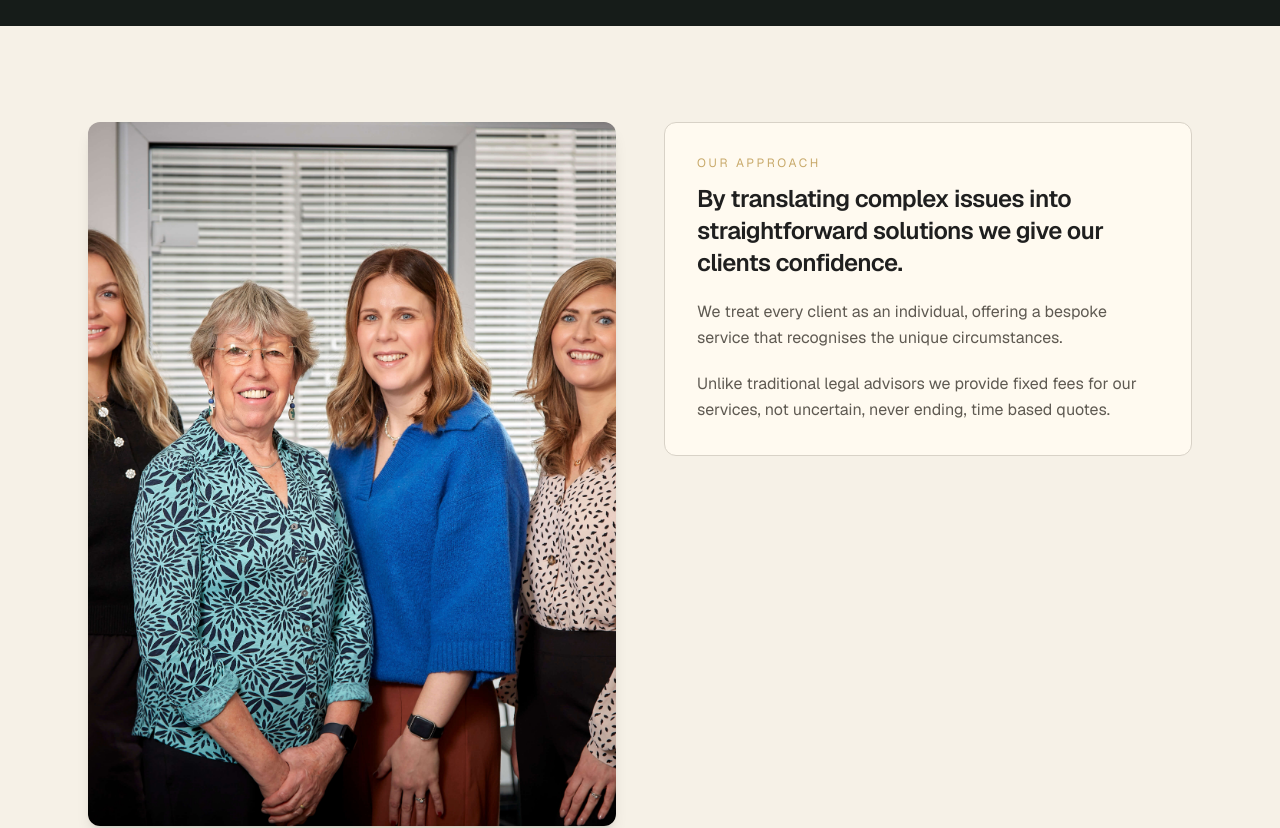
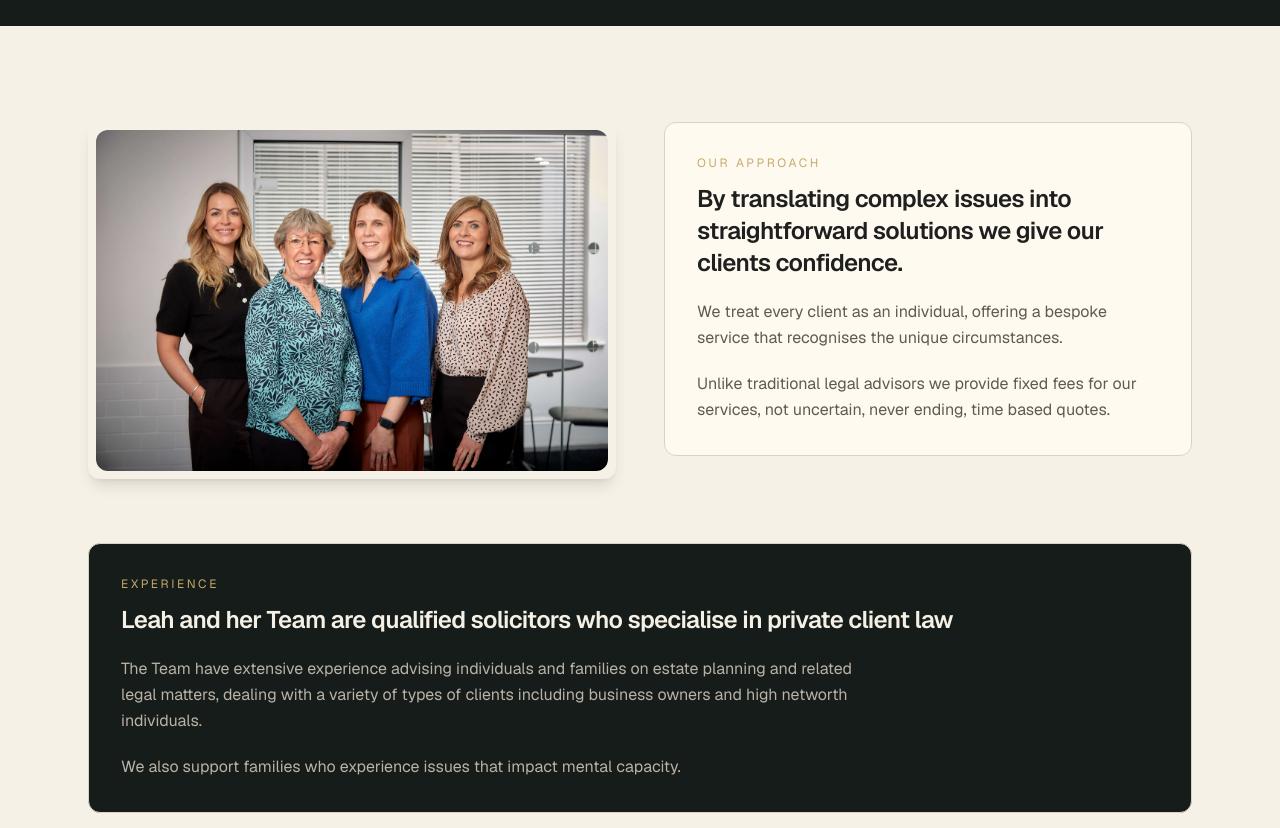
Before and after one commit to dukeman8/leah-website, a Next.js app: page /about in a window 1280 px wide. Shown: the part 400-1228 px from the top of the page. Built offline with nearby package versions, Linux system fonts and the light colour scheme.

Commit message:
fix for about page.

```diff
--- a/app/about/page.tsx
+++ b/app/about/page.tsx
@@ -50,20 +50,16 @@ export default function AboutPage() {
 
           <div className="grid md:grid-cols-2 gap-12 items-start">
 
-            {/* IMAGE (FIXED MOBILE CROPPING) */}
-            <div className="w-full rounded-xl shadow-lg overflow-hidden">
+            {/* IMAGE FIX — NO CROPPING */}
+            <div className="w-full rounded-xl shadow-lg overflow-hidden bg-[#f6f1e7] p-2">
 
-              <div className="relative w-full aspect-[4/5] md:aspect-[3/4] bg-[#f6f1e7]">
-
-                <Image
-                  src="/images/about.jpg"
-                  alt="Leah Hanson"
-                  fill
-                  sizes="(max-width: 768px) 100vw, 50vw"
-                  className="object-cover object-[center_25%] md:object-cover"
-                />
-
-              </div>
+              <Image
+                src="/images/about.jpg"
+                alt="Leah Hanson"
+                width={900}
+                height={1100}
+                className="w-full h-auto object-contain rounded-xl"
+              />
 
             </div>
 
```
